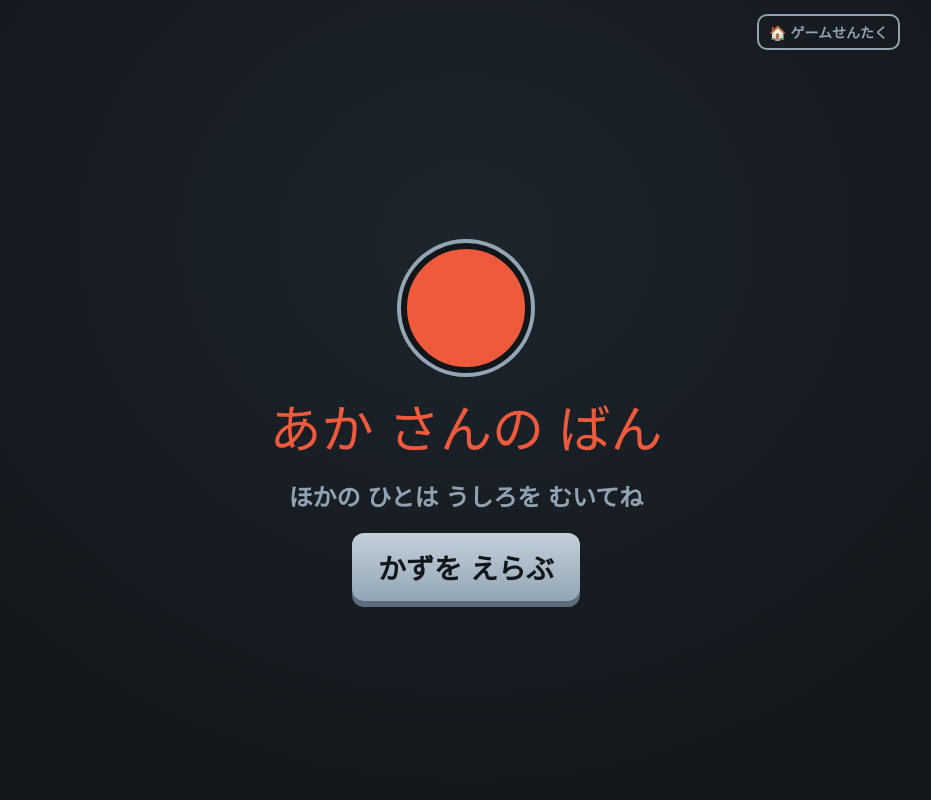
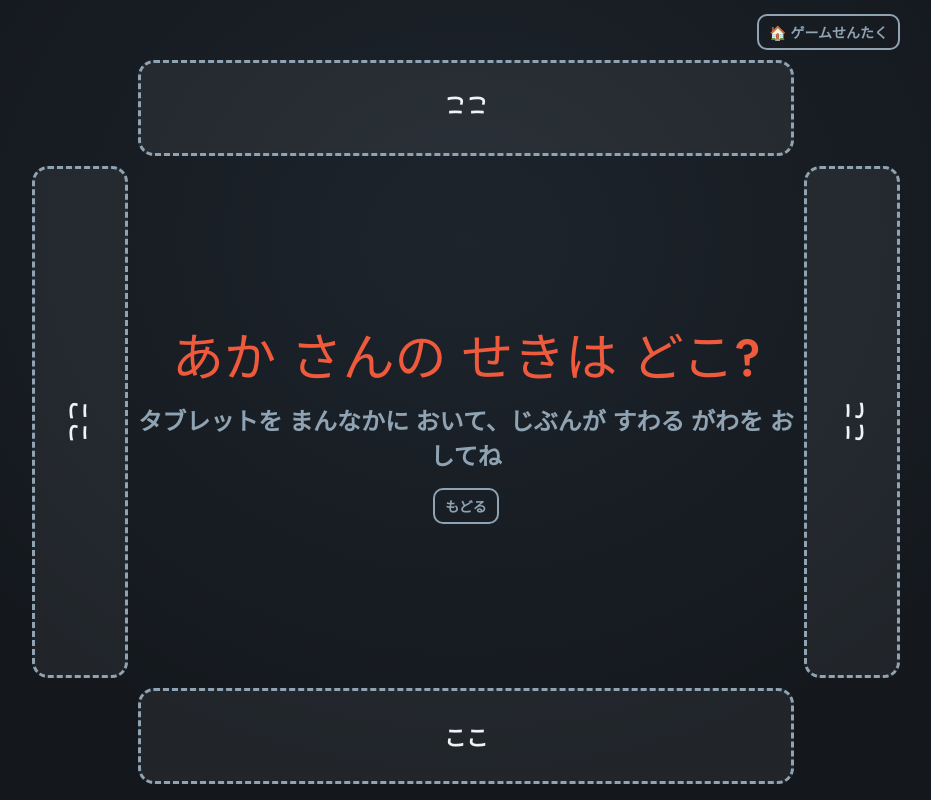
Before and after one commit to web-ojisan/hundred-battle, a plain HTML site: page games/kachikachi-bakudan.html in a window 1280 px wide. Both pictures are taken after a click on the button "はじめる". Shown: the whole page, without its empty margins (174-1105 px from the left). Drawn offline with Linux system fonts and the light colour scheme; a web font is replaced by a local one.

Commit message:
カチカチばくだん: 席えらびを追加し、交代時に画面が次の人の席の向きへ回転するように。sw.jsをv39へ
Co-Authored-By: Claude Fable 5.2 <noreply@anthropic.com>
Claude-Session: https://claude.ai/code/session_01NWj6ysCTy3MyvgRoCtQBk6

```diff
--- a/games/kachikachi-bakudan.html
+++ b/games/kachikachi-bakudan.html
@@ -121,12 +121,24 @@ ol.rules li{margin-bottom:6px}
   @keyframes bang{from{opacity:0}to{opacity:1;transform:rotate(-3deg)}}
   .btn:active{transform:none}
 }
+/* 席の向きへ画面ごと回す。#rot が回転し、#app は中でいつも通りレイアウトする */
+body{overflow:hidden}
+#rot{position:fixed;left:50%;top:50%;width:100vw;height:100vh;height:100dvh;
+  transform:translate(-50%,-50%) rotate(0deg);transition:transform .7s cubic-bezier(.3,.9,.3,1)}
+#rot.side{width:100vh;width:100dvh;height:100vw}
+@media (prefers-reduced-motion:reduce){#rot{transition:none}}
+.seats{flex:1;min-height:0;display:grid;gap:10px;grid-template-columns:96px 1fr 96px;grid-template-rows:96px 1fr 96px;
+  grid-template-areas:". t ." "l c r" ". b ."}
+.seat{position:relative;border:3px dashed var(--ink-dim);background:rgba(255,255,255,.06);border-radius:16px;color:var(--ink);font-size:22px}
+.seat span{position:absolute;left:50%;top:50%;white-space:nowrap;display:flex;gap:6px;align-items:center}
+.seat i{width:.9em;height:.9em;border-radius:50%;display:block}
+.seatc{display:flex;flex-direction:column;gap:16px;align-items:center;justify-content:center;text-align:center;min-height:0;overflow:auto}
 a.small{text-decoration:none;display:inline-block}
 .homebar{display:flex;justify-content:flex-end}
 </style>
 </head>
 <body>
-<div id="app"></div>
+<div id="rot"><div id="app"></div></div>
 <span id="pauseTrigger" hidden></span>
 <script>
 const P=[{name:'あか',c:'var(--p0)'},{name:'あお',c:'var(--p1)'},{name:'きいろ',c:'var(--p2)'},{name:'みどり',c:'var(--p3)'},{name:'むらさき',c:'var(--p4)'}];
@@ -135,7 +147,7 @@ const RECT={a:[2,0,6,2],b:[8,2,2,6],c:[8,10,2,6],d:[2,16,6,2],e:[0,10,2,6],f:[0,
 let S, askReset=false, ac;
 const app=document.getElementById('app');
 
-function fresh(n){return {phase:'setup',n:n||3,round:0,first:0,k:0,sel:0,nums:[],cur:0,count:0,press:0,total:0,loser:-1,score:[]};}
+function fresh(n){return {phase:'setup',n:n||3,round:0,first:0,k:0,sel:0,nums:[],cur:0,count:0,press:0,total:0,loser:-1,score:[],seat:[]};}
 function maxNum(){return S.n>=4?3:5;}
 function el(tag,attrs,...kids){
   const e=document.createElement(tag);
@@ -197,8 +209,8 @@ function showTurn(p,delay){
   document.querySelectorAll('.turnfx').forEach(e=>e.remove());
   const band=el('div',{style:'--c:'+P[p].c+';animation-delay:'+delay+'ms'},'つぎは '+P[p].name+' さん!');
   const fx=el('div',{class:'turnfx','aria-live':'polite'},band);
-  document.body.append(fx);
-  setTimeout(()=>beep([440,587,784]),delay);
+  rot.append(fx);
+  setTimeout(()=>{beep([440,587,784]);face(p);},delay);
   setTimeout(()=>fx.remove(),delay+1250);
 }
 
@@ -207,6 +219,30 @@ function home(direct){
     :el('button',{class:'small',type:'button',id:'home',on:()=>document.getElementById('pauseTrigger').dispatchEvent(new Event('pointerdown'))},'🏠 ゲームせんたく');
 }
 function homebar(){return el('div',{class:'homebar'},home());}
+
+/* 席と回転: 0=てまえ 1=ひだり 2=むこう 3=みぎ */
+const rot=document.getElementById('rot');
+const SIDE_DEG=[0,90,180,-90];
+let SEAT=[], faceP=0, rotDeg=0;
+function setRot(target){
+  rotDeg+=((target-rotDeg)%360+540)%360-180;
+  rot.style.transform='translate(-50%,-50%) rotate('+rotDeg+'deg)';
+  rot.classList.toggle('side',Math.abs(target)===90);
+}
+function face(p){faceP=p;setRot(SIDE_DEG[S.seat[p]]||0);}
+function seatView(go){
+  const p=S.seat.length,pl=P[p];
+  const sb=(side,area)=>el('button',{class:'seat',type:'button',id:'seat'+side,style:'grid-area:'+area,'aria-label':['てまえ','ひだり','むこう','みぎ'][side],
+    on:()=>{S.seat.push(side);beep([660]);if(S.seat.length>=S.n){SEAT=S.seat.slice();go();}else render();}},
+    el('span',{style:'transform:translate(-50%,-50%) rotate('+SIDE_DEG[side]+'deg)'},
+      S.seat.map((s,q)=>s===side?el('i',{style:'background:'+P[q].c}):null),'ここ'));
+  return el('div',{class:'seats'},sb(2,'t'),sb(1,'l'),sb(3,'r'),sb(0,'b'),
+    el('div',{class:'seatc',style:'grid-area:c'},
+      el('p',{class:'big',style:'color:'+pl.c},pl.name+' さんの せきは どこ?'),
+      el('p',{class:'sub'},'タブレットを まんなかに おいて、じぶんが すわる がわを おしてね'),
+      (SEAT.length===S.n&&p===0)?el('button',{class:'btn',type:'button',id:'sameseat',on:()=>{S.seat=SEAT.slice();go();}},'まえと おなじ せき'):null,
+      el('button',{class:'small',type:'button',id:'seatback',on:()=>{S.seat=[];S.phase='setup';render();}},'もどる')));
+}
 
 /* actions */
 function inputPlayer(){return (S.first+S.k)%S.n;}
@@ -245,7 +281,7 @@ function pressSwitch(){
 function explode(){
   boomSound();
   const f=el('div',{class:'flash'});
-  document.body.append(f);setTimeout(()=>f.remove(),1150);
+  rot.append(f);setTimeout(()=>f.remove(),1150);
   app.classList.remove('shake');void app.offsetWidth;app.classList.add('shake');
   setTimeout(()=>app.classList.remove('shake'),650);
 }
@@ -275,6 +311,7 @@ function device(jolt){
 }
 function render(jolt){
   app.textContent='';
+  setRot((S.phase==='play'||S.phase==='boom')?(SIDE_DEG[S.seat[faceP]]||0):0);
   const pl=P[S.cur];
   document.body.style.boxShadow=S.phase==='play'?'inset 0 0 0 8px '+pl.c:'none';
   if(S.phase==='setup'){
@@ -286,9 +323,12 @@ function render(jolt){
         el('li',null,'ひとりずつ、ひみつの かずを 1〜'+maxNum()+' から えらぶ。まえの ひとの かずだけ みえる。'),
         el('li',null,'みんなの かずを たした かいすうで、ばくだんが ばくはつ する。'),
         el('li',null,'じゅんばんに スイッチを 1〜3かい おす。ばくはつ させたら まけで、ほかの みんなに 1てん。'),
-        el('li',null,'じぶんと まえの ひとの かずを たした かいすうまでは、ぜったいに セーフ。')),
-      el('button',{class:'btn',type:'button',id:'start',on:startGame},'はじめる'),
+        el('li',null,'じぶんと まえの ひとの かずを たした かいすうまでは、ぜったいに セーフ。'),
+        el('li',null,'じぶんの ばんに なると、がめんが じぶんの せきの ほうを むくよ。')),
+      el('button',{class:'btn',type:'button',id:'start',on:()=>{S.seat=[];S.phase='seat';beep([523]);render();}},'はじめる'),
       home(true)));
+  }else if(S.phase==='seat'){
+    app.append(homebar(),seatView(startGame));
   }else if(S.phase==='pass'){
     const ip=P[inputPlayer()];
     app.append(homebar(),el('div',{class:'center pass'},
--- a/sw.js
+++ b/sw.js
@@ -3,7 +3,7 @@
 //
 // キャッシュの中身を変えたとき（画像やゲームの追加/更新）は、
 // CACHE_VERSION の値を書き換えてデプロイすること（古いキャッシュを破棄して新しいものに切り替わる）。
-const CACHE_VERSION = 'v38';
+const CACHE_VERSION = 'v39';
 const CACHE_NAME = `oyako-arcade-${CACHE_VERSION}`;
 const FONT_CACHE_NAME = 'oyako-arcade-fonts';
 
```
